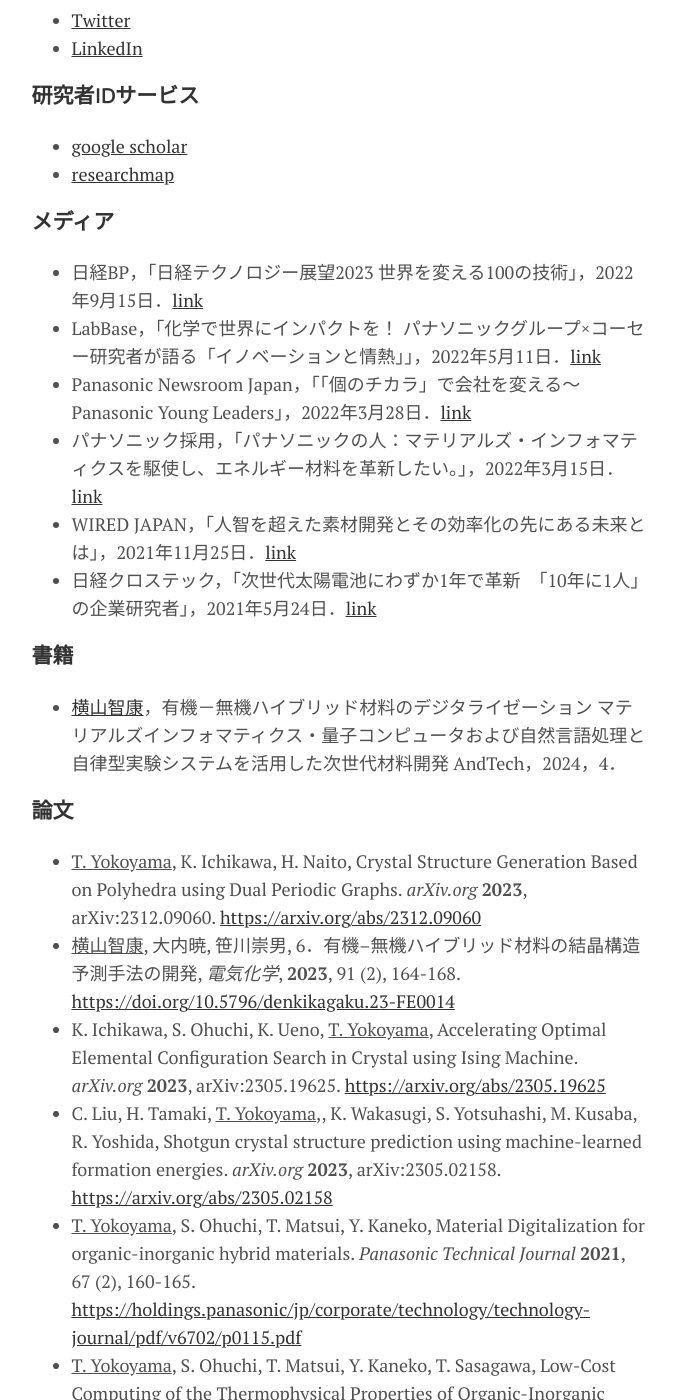
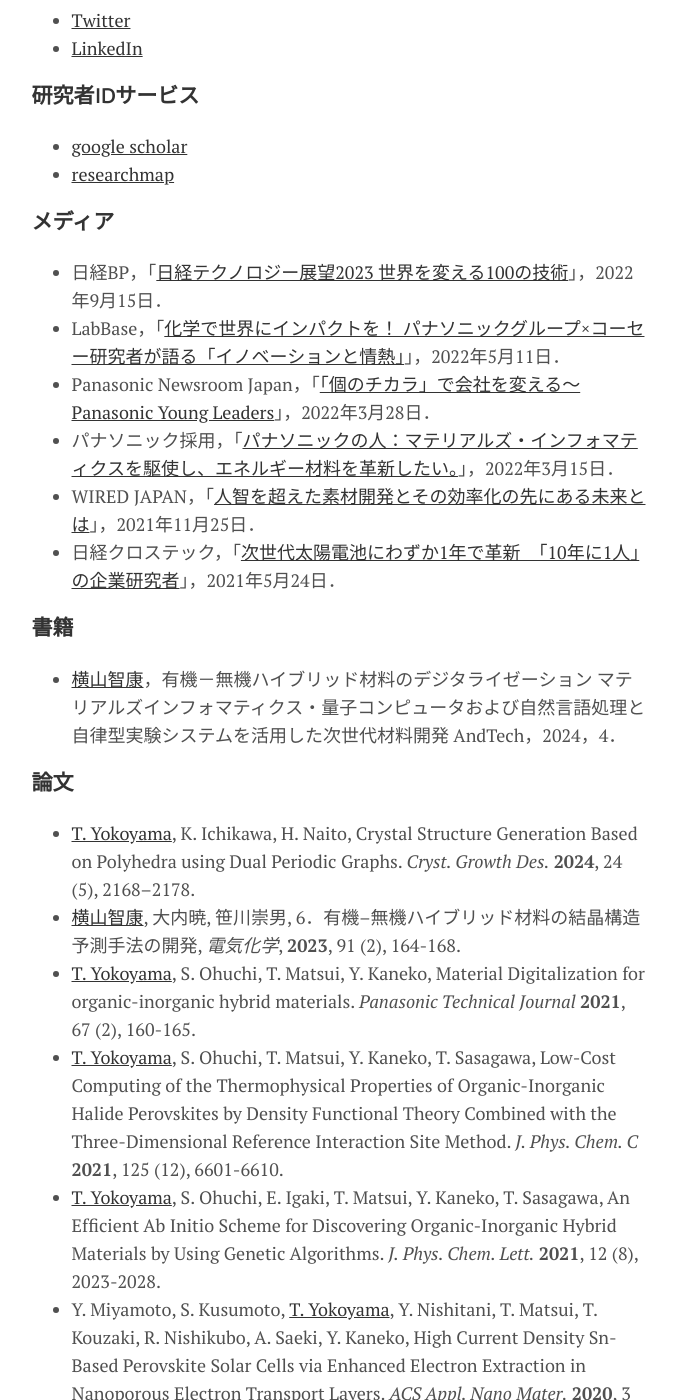
Before and after one commit to yokoyamatomoyasu/yokoyamatomoyasu.github.io, a Jekyll site: the page built from menu/about.md, in a window 1280 px wide and 1400 px high, scrolled down 1117 px. Shown: the whole window, without its empty margins (301-978 px from the left). Built offline with Jekyll 4.4.1, drawn with Linux system fonts in a browser that asks for light colours; some of the changed text lies outside the part shown.

Commit message:
GitHub pages site with Jekyll

```diff
--- a/menu/about.md
+++ b/menu/about.md
@@ -43,33 +43,35 @@
 
 
 ### メディア
-- 日経BP，「日経テクノロジー展望2023 世界を変える100の技術」，2022年9月15日．[link](https://www.amazon.co.jp/dp/4296001183#)
-- LabBase，「化学で世界にインパクトを！ パナソニックグループ×コーセー研究者が語る「イノベーションと情熱」」，2022年5月11日．[link](https://compass.labbase.jp/articles/854)
-- Panasonic Newsroom Japan，「「個のチカラ」で会社を変える～Panasonic Young Leaders」，2022年3月28日．[link](https://news.panasonic.com/jp/stories/2022/98060.html)
-- パナソニック採用，「パナソニックの人：マテリアルズ・インフォマティクスを駆使し、エネルギー材料を革新したい。」，2022年3月15日．[link](https://recruit.jpn.panasonic.com/person/t_yokoyama.html)
-- WIRED JAPAN，「人智を超えた素材開発とその効率化の先にある未来とは」，2021年11月25日．[link](https://wired.jp/2021/11/25/wired-conference-2021-panasonic-ws/)
-- 日経クロステック，「次世代太陽電池にわずか1年で革新　「10年に1人」の企業研究者」，2021年5月24日．[link](https://xtech.nikkei.com/atcl/nxt/column/18/01620/052000007/)
+- 日経BP，「[日経テクノロジー展望2023 世界を変える100の技術](https://www.amazon.co.jp/dp/4296001183#)」，2022年9月15日．
+- LabBase，「[化学で世界にインパクトを！ パナソニックグループ×コーセー研究者が語る「イノベーションと情熱」](https://compass.labbase.jp/articles/854)」，2022年5月11日．
+- Panasonic Newsroom Japan，「[「個のチカラ」で会社を変える～Panasonic Young Leaders](https://news.panasonic.com/jp/stories/2022/98060.html)」，2022年3月28日．
+- パナソニック採用，「[パナソニックの人：マテリアルズ・インフォマティクスを駆使し、エネルギー材料を革新したい。](https://recruit.jpn.panasonic.com/person/t_yokoyama.html)」，2022年3月15日．
+- WIRED JAPAN，「[人智を超えた素材開発とその効率化の先にある未来とは](https://wired.jp/2021/11/25/wired-conference-2021-panasonic-ws/)」，2021年11月25日．
+- 日経クロステック，「[次世代太陽電池にわずか1年で革新　「10年に1人」の企業研究者](https://xtech.nikkei.com/atcl/nxt/column/18/01620/052000007/)」，2021年5月24日．
 
 ### 書籍
 - [横山智康](https://andtech.co.jp/books/1eec6711-968c-6054-bb8d-064fb9a95405)，有機－無機ハイブリッド材料のデジタライゼーション マテリアルズインフォマティクス・量子コンピュータおよび自然言語処理と自律型実験システムを活用した次世代材料開発 AndTech，2024，4．
 
 ### 論文
-- <u>T. Yokoyama</u>, K. Ichikawa, H. Naito, Crystal Structure Generation Based on Polyhedra using Dual Periodic Graphs. *arXiv.org* **2023**, arXiv:2312.09060. [https://arxiv.org/abs/2312.09060](https://arxiv.org/abs/2312.09060)
-- <u>横山智康</u>, 大内暁, 笹川崇男, 6．有機–無機ハイブリッド材料の結晶構造予測手法の開発, *電気化学*, **2023**, 91 (2), 164-168. [https://doi.org/10.5796/denkikagaku.23-FE0014](https://doi.org/10.5796/denkikagaku.23-FE0014)
-- K. Ichikawa, S. Ohuchi, K. Ueno, <u>T. Yokoyama</u>, Accelerating Optimal Elemental Configuration Search in Crystal using Ising Machine. *arXiv.org* **2023**, arXiv:2305.19625. [https://arxiv.org/abs/2305.19625](https://arxiv.org/abs/2305.19625)
-- C. Liu, H. Tamaki, <u>T. Yokoyama</u>,, K. Wakasugi, S. Yotsuhashi, M. Kusaba, R. Yoshida,
-Shotgun crystal structure prediction using machine-learned formation energies. *arXiv.org* **2023**, arXiv:2305.02158. [https://arxiv.org/abs/2305.02158](https://arxiv.org/abs/2305.02158)
-- <u>T. Yokoyama</u>, S. Ohuchi, T. Matsui, Y. Kaneko, Material Digitalization for organic-inorganic hybrid materials. *Panasonic Technical Journal* **2021**, 67 (2), 160-165. [https://holdings.panasonic/jp/corporate/technology/technology-journal/pdf/v6702/p0115.pdf](https://holdings.panasonic/jp/corporate/technology/technology-journal/pdf/v6702/p0115.pdf)
-- <u>T. Yokoyama</u>, S. Ohuchi, T. Matsui, Y. Kaneko, T. Sasagawa, Low-Cost Computing of the Thermophysical Properties of Organic-Inorganic Halide Perovskites by Density Functional Theory Combined with the Three-Dimensional Reference Interaction Site Method. *J. Phys. Chem. C* **2021**, 125 (12), 6601-6610. [https://doi.org/10.1021/acs.jpcc.1c01171](https://doi.org/10.1021/acs.jpcc.1c01171)
-- <u>T. Yokoyama</u>, S. Ohuchi, E. Igaki, T. Matsui, Y. Kaneko, T. Sasagawa, An Efficient Ab Initio Scheme for Discovering Organic-Inorganic Hybrid Materials by Using Genetic Algorithms. *J. Phys. Chem. Lett.* **2021**, 12 (8), 2023-2028. [https://doi.org/10.1021/acs.jpclett.1c00087](https://doi.org/10.1021/acs.jpclett.1c00087)
-- Y. Miyamoto, S. Kusumoto, <u>T. Yokoyama</u>, Y. Nishitani, T. Matsui, T. Kouzaki, R. Nishikubo, A. Saeki, Y. Kaneko, High Current Density Sn-Based Perovskite Solar Cells via Enhanced Electron Extraction in Nanoporous Electron Transport Layers. *ACS Appl. Nano Mater.* **2020**, 3 (11), 11650-11657. [https://doi.org/10.1021/acsanm.0c02890](https://doi.org/10.1021/acs.jpclett.1c00087)
-- <u>T. Yokoyama</u>, Y. Nishitani, Y. Miyamoto, S. Kusumoto, R. Uchida, T. Matsui, K. Kawano, T. Sekiguchi, Y. Kaneko, Improving the Open-Circuit Voltage of Sn-Based Perovskite Solar Cells by Band Alignment at the Electron Transport Layer/Perovskite Layer Interface. *ACS Appl. Mater. Interfaces* **2020**, 12 (24), 27131-27139. [https://doi.org/10.1021/acsami.0c04676](https://doi.org/10.1021/acsami.0c04676)
-- T. Sekimoto, M. Suzuka, <u>T. Yokoyama</u>, Y. Miyamoto, R. Uchida, M. Hiraoka, K. Kawano, T. Sekiguchi, Y. Kaneko, Inverse Temperature Crystallization of Formamidinium Tin Iodide: Indirect Transition State and Restriction of Cation Motion. *Cryst. Growth Des.* **2019**, 20 (2), 874-883. [https://doi.org/10.1021/acs.cgd.9b01262](https://doi.org/10.1021/acsami.0c04676)
-- T. Matsui, T. Yamamoto, T. Nishihara, R. Morisawa, <u>T. Yokoyama</u>, T. Sekiguchi, T. Negami, Compositional Engineering for Thermally Stable, Highly Efficient Perovskite Solar Cells Exceeding 20% Power Conversion Efficiency with 85°C/85% 1000 h Stability. *Adv. Mater.* **2019**, 31 (10), 806823. [https://doi.org/10.1002/adma.201806823](https://doi.org/10.1021/acsami.0c04676)
-- T. Matsui, <u>T. Yokoyama</u>, T. Negami, T. Sekiguchi, M. Saliba, M. Gratzel, H. Segawa, Effect of Rubidium for Thermal Stability of Triple-Cation Perovskite Solar Cells. *Chem. Lett.* **2018**, 47 (6), 814-816. [https://doi.org/10.1246/cl.180211](https://doi.org/10.1246/cl.180211)
-- T. Sekimoto, M. Suzuka, <u>T. Yokoyama</u>, R. Uchida, S. I. Machida, T. Sekiguchi, K. Kawano, Energy level diagram of HC(NH<sub>2</sub>)<sub>2</sub>PbI<sub>3</sub> single crystal evaluated by electrical and optical analyses. *Phys. Chem. Chem. Phys.* **2018**, 20 (3), 1373-1380. [https://doi.org/10.1039/C7CP07477H](https://doi.org/10.1039/C7CP07477H)
-- H. Hayashi, S. Katayama, T. Komura, Y. Hinuma, <u>T. Yokoyama</u>, K. Mibu, F. Oba, I. Tanaka, Discovery of a Novel Sn(II)-Based Oxide β-SnMoO<sub>4</sub> for Daylight-Driven Photocatalysis. *Adv. Sci.* **2017**, 4 (1), 2823-2832. [https://doi.org/10.1002/advs.201600246](https://doi.org/10.1002/advs.201600246)
-- <u>T. Yokoyama</u>, F. Oba, A. Seko, H. Hayashi, Y. Nose, I. Tanaka, Theoretical Photovoltaic Conversion Efficiencies of ZnSnP<sub>2</sub>, CdSnP<sub>2</sub>, and Zn<sub>1-X</sub>Cd<sub>x</sub>SnP<sub>2</sub> Alloys. *Appl. Phys. Express* **2013**, 6 (6), 061201. [https://doi.org/10.7567/APEX.6.061201](https://doi.org/10.7567/APEX.6.061201)
+- [T. Yokoyama](https://pubs.acs.org/doi/10.1021/acs.cgd.3c01492), K. Ichikawa, H. Naito, Crystal Structure Generation Based on Polyhedra using Dual Periodic Graphs. *Cryst. Growth Des.* **2024**,  24 (5), 2168–2178.
+- [横山智康](https://doi.org/10.5796/denkikagaku.23-FE0014), 大内暁, 笹川崇男, 6．有機–無機ハイブリッド材料の結晶構造予測手法の開発, *電気化学*, **2023**, 91 (2), 164-168.
+- [T. Yokoyama](https://holdings.panasonic/jp/corporate/technology/technology-journal/pdf/v6702/p0115.pdf), S. Ohuchi, T. Matsui, Y. Kaneko, Material Digitalization for organic-inorganic hybrid materials. *Panasonic Technical Journal* **2021**, 67 (2), 160-165.
+- [T. Yokoyama](https://doi.org/10.1021/acs.jpcc.1c01171), S. Ohuchi, T. Matsui, Y. Kaneko, T. Sasagawa, Low-Cost Computing of the Thermophysical Properties of Organic-Inorganic Halide Perovskites by Density Functional Theory Combined with the Three-Dimensional Reference Interaction Site Method. *J. Phys. Chem. C* **2021**, 125 (12), 6601-6610.
+- [T. Yokoyama](https://doi.org/10.1021/acs.jpclett.1c00087), S. Ohuchi, E. Igaki, T. Matsui, Y. Kaneko, T. Sasagawa, An Efficient Ab Initio Scheme for Discovering Organic-Inorganic Hybrid Materials by Using Genetic Algorithms. *J. Phys. Chem. Lett.* **2021**, 12 (8), 2023-2028.
+- Y. Miyamoto, S. Kusumoto, [T. Yokoyama](https://doi.org/10.1021/acs.jpclett.1c00087), Y. Nishitani, T. Matsui, T. Kouzaki, R. Nishikubo, A. Saeki, Y. Kaneko, High Current Density Sn-Based Perovskite Solar Cells via Enhanced Electron Extraction in Nanoporous Electron Transport Layers. *ACS Appl. Nano Mater.* **2020**, 3 (11), 11650-11657.
+- [T. Yokoyama](https://doi.org/10.1021/acsami.0c04676), Y. Nishitani, Y. Miyamoto, S. Kusumoto, R. Uchida, T. Matsui, K. Kawano, T. Sekiguchi, Y. Kaneko, Improving the Open-Circuit Voltage of Sn-Based Perovskite Solar Cells by Band Alignment at the Electron Transport Layer/Perovskite Layer Interface. *ACS Appl. Mater. Interfaces* **2020**, 12 (24), 27131-27139.
+- T. Sekimoto, M. Suzuka, [T. Yokoyama](https://doi.org/10.1021/acsami.0c04676), Y. Miyamoto, R. Uchida, M. Hiraoka, K. Kawano, T. Sekiguchi, Y. Kaneko, Inverse Temperature Crystallization of Formamidinium Tin Iodide: Indirect Transition State and Restriction of Cation Motion. *Cryst. Growth Des.* **2019**, 20 (2), 874-883.
+- T. Matsui, T. Yamamoto, T. Nishihara, R. Morisawa, [T. Yokoyama](https://doi.org/10.1021/acsami.0c04676), T. Sekiguchi, T. Negami, Compositional Engineering for Thermally Stable, Highly Efficient Perovskite Solar Cells Exceeding 20% Power Conversion Efficiency with 85°C/85% 1000 h Stability. *Adv. Mater.* **2019**, 31 (10), 806823.
+- T. Matsui, [T. Yokoyama](https://doi.org/10.1246/cl.180211), T. Negami, T. Sekiguchi, M. Saliba, M. Gratzel, H. Segawa, Effect of Rubidium for Thermal Stability of Triple-Cation Perovskite Solar Cells. *Chem. Lett.* **2018**, 47 (6), 814-816.
+- T. Sekimoto, M. Suzuka, [T. Yokoyama](https://doi.org/10.1039/C7CP07477H), R. Uchida, S. I. Machida, T. Sekiguchi, K. Kawano, Energy level diagram of HC(NH<sub>2</sub>)<sub>2</sub>PbI<sub>3</sub> single crystal evaluated by electrical and optical analyses. *Phys. Chem. Chem. Phys.* **2018**, 20 (3), 1373-1380.
+- H. Hayashi, S. Katayama, T. Komura, Y. Hinuma, [T. Yokoyama](https://doi.org/10.1002/advs.201600246)  , K. Mibu, F. Oba, I. Tanaka, Discovery of a Novel Sn(II)-Based Oxide β-SnMoO<sub>4</sub> for Daylight-Driven Photocatalysis. *Adv. Sci.* **2017**, 4 (1), 2823-2832.
+- [T. Yokoyama](https://doi.org/10.7567/APEX.6.061201), F. Oba, A. Seko, H. Hayashi, Y. Nose, I. Tanaka, Theoretical Photovoltaic Conversion Efficiencies of ZnSnP<sub>2</sub>, CdSnP<sub>2</sub>, and Zn<sub>1-X</sub>Cd<sub>x</sub>SnP<sub>2</sub> Alloys. *Appl. Phys. Express* **2013**, 6 (6), 061201.
+
+### プレプリント
+- [T. Yokoyama](https://arxiv.org/abs/2312.09060), K. Ichikawa, H. Naito, Crystal Structure Generation Based on Polyhedra using Dual Periodic Graphs. *arXiv.org* **2023**, arXiv:2312.09060.
+- K. Ichikawa, S. Ohuchi, K. Ueno, [T. Yokoyama]((https://arxiv.org/abs/2305.19625), Accelerating Optimal Elemental Configuration Search in Crystal using Ising Machine. *arXiv.org* **2023**, arXiv:2305.19625.
+- C. Liu, H. Tamaki, [T. Yokoyama](https://arxiv.org/abs/2305.02158), K. Wakasugi, S. Yotsuhashi, M. Kusaba, R. Yoshida, Shotgun crystal structure prediction using machine-learned formation energies. *arXiv.org* **2023**, arXiv:2305.02158.
 
 ### 招待講演
 - [横山智康](https://kinka.or.jp/compchem/prog/20240226_118prog.pdf)，「多面体に基づく結晶構造の設計」 近畿化学協会コンピュータ化学部会第118回例会 (2024).
```
Also changed, not shown: menu/news.md (+5 -1 lines).
